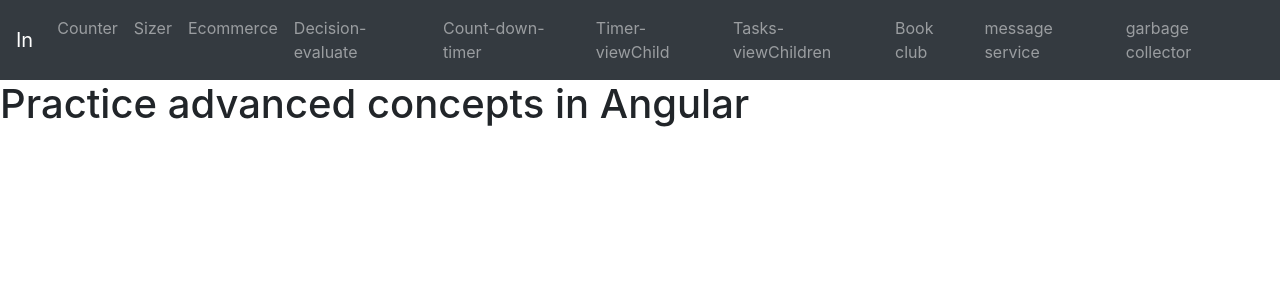
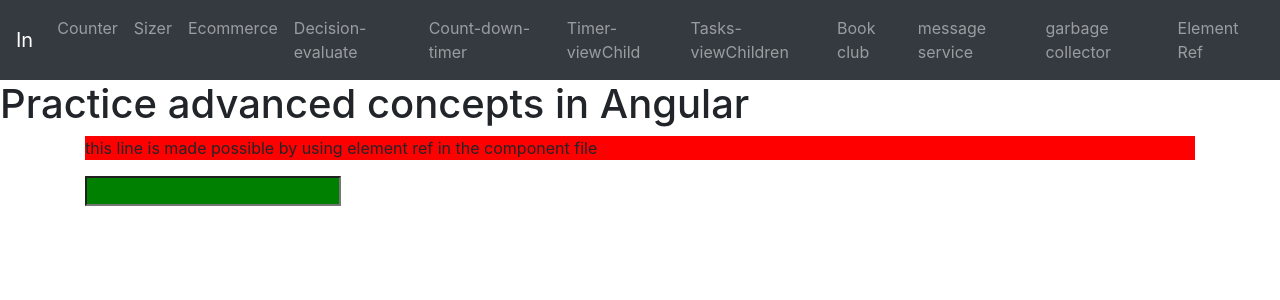
Before and after one commit to ebo-arcadia/angular-advanced-practice, an Angular app: page /dom-manipulator in a window 1280 px wide. Before the commit this address led to /. Shown: the top 300 px of the page. Built offline with nearby package versions, Linux system fonts and the light colour scheme.

Commit message:
implement element ref wrapper to directly access and manipulate DOM elements in the template and component files

```diff
--- a/src/app/app-routing.module.ts
+++ b/src/app/app-routing.module.ts
@@ -10,6 +10,7 @@ import { TasksListComponent } from './tasks-list/tasks-list.component';
 import { ReaderComponent } from './reader/reader.component';
 import { MessageReceiverComponent } from './message-receiver/message-receiver.component';
 import { GarbageCollectorComponent } from './garbage-collector/garbage-collector.component';
+import { DOMManipulatorComponent } from './dom-manipulator/dom-manipulator.component';
 
 const routes: Routes = [
   { path: "", redirectTo: "/", pathMatch: 'full'},
@@ -22,7 +23,8 @@ const routes: Routes = [
   { path: "tasks", component: TasksListComponent},
   { path: "reader-books", component: ReaderComponent},
   { path: "message-receiver", component: MessageReceiverComponent},
-  { path: "garbage-collector", component: GarbageCollectorComponent}
+  { path: "garbage-collector", component: GarbageCollectorComponent},
+  { path: "dom-manipulator", component: DOMManipulatorComponent}
 ];
 
 @NgModule({
--- a/src/app/app.component.html
+++ b/src/app/app.component.html
@@ -13,6 +13,7 @@
         <li class="nav-item"><a href="/book-club" class="nav-link" routerLink="reader-books">Book club</a></li>
         <li class="nav-item"><a href="/message" class="nav-link" routerLink="message-receiver">message service</a></li>
         <li class="nav-item"><a href="/message" class="nav-link" routerLink="garbage-collector">garbage collector</a></li>
+        <li class="nav-item"><a href="/dom-manipulator" class="nav-link" routerLink="dom-manipulator">Element Ref</a></li>
       </ul>
     </nav>
 
--- a/src/app/app.module.ts
+++ b/src/app/app.module.ts
@@ -24,6 +24,7 @@ import { MessageReceiverComponent } from './message-receiver/message-receiver.co
 import { MessageSenderComponent } from './message-sender/message-sender.component';
 import { GarbageCollectorComponent } from './garbage-collector/garbage-collector.component';
 import { LikedComponent } from './liked/liked.component';
+import { DOMManipulatorComponent } from './dom-manipulator/dom-manipulator.component';
 
 @NgModule({
   declarations: [
@@ -45,7 +46,8 @@ import { LikedComponent } from './liked/liked.component';
     MessageReceiverComponent,
     MessageSenderComponent,
     GarbageCollectorComponent,
-    LikedComponent
+    LikedComponent,
+    DOMManipulatorComponent
   ],
   imports: [
     BrowserModule,
--- /dev/null
+++ b/src/app/dom-manipulator/dom-manipulator.component.html
@@ -0,0 +1,2 @@
+<p #divTagTop>This line is wrapped with an HTML header tag as a DOM element</p>
+<input #inputTagTop [(ngModel)]="input" class="inputTagTop"/>
--- /dev/null
+++ b/src/app/dom-manipulator/dom-manipulator.component.ts
@@ -0,0 +1,21 @@
+import { Component, ElementRef, OnInit, ViewChild, AfterViewInit} from '@angular/core';
+
+@Component({
+  selector: 'app-dom-manipulator',
+  templateUrl: './dom-manipulator.component.html',
+  styleUrls: ['./dom-manipulator.component.css']
+})
+export class DOMManipulatorComponent implements AfterViewInit {
+  constructor() { }
+
+  input: string | any = null;
+  @ViewChild('divTagTop', {static: false}) divTagTop: ElementRef | any = null;
+  @ViewChild('inputTagTop', {static: false, read: ElementRef}) inputTagTop: any = null;
+
+  ngAfterViewInit() {
+    this.divTagTop.nativeElement.innerHTML = "this line is made possible by using element ref in the component file";
+    this.divTagTop.nativeElement.style.backgroundColor = "red";
+    this.inputTagTop.nativeElement.style.backgroundColor = "green";
+  }
+
+}
```
Also changed, not shown: src/app/dom-manipulator/dom-manipulator.component.css (added), 2 other files (tests, documents, lock files or other folders).
